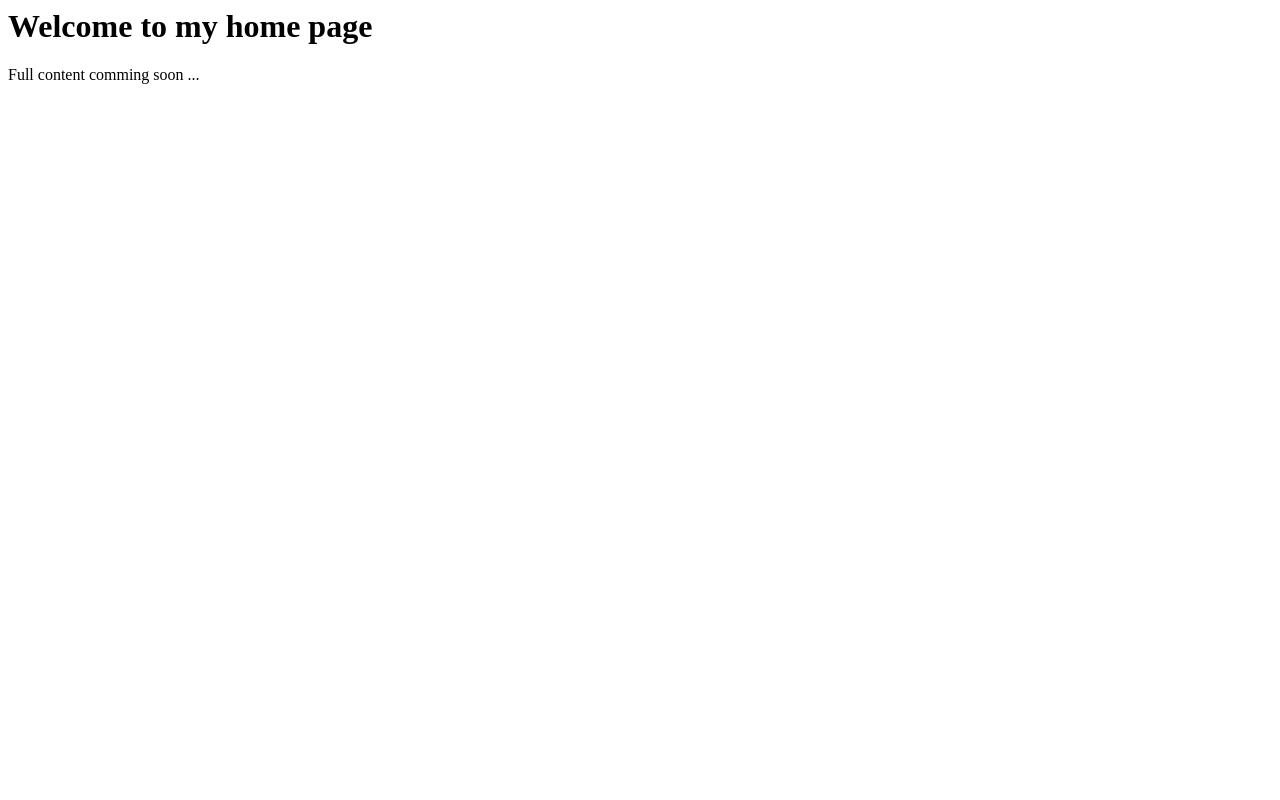
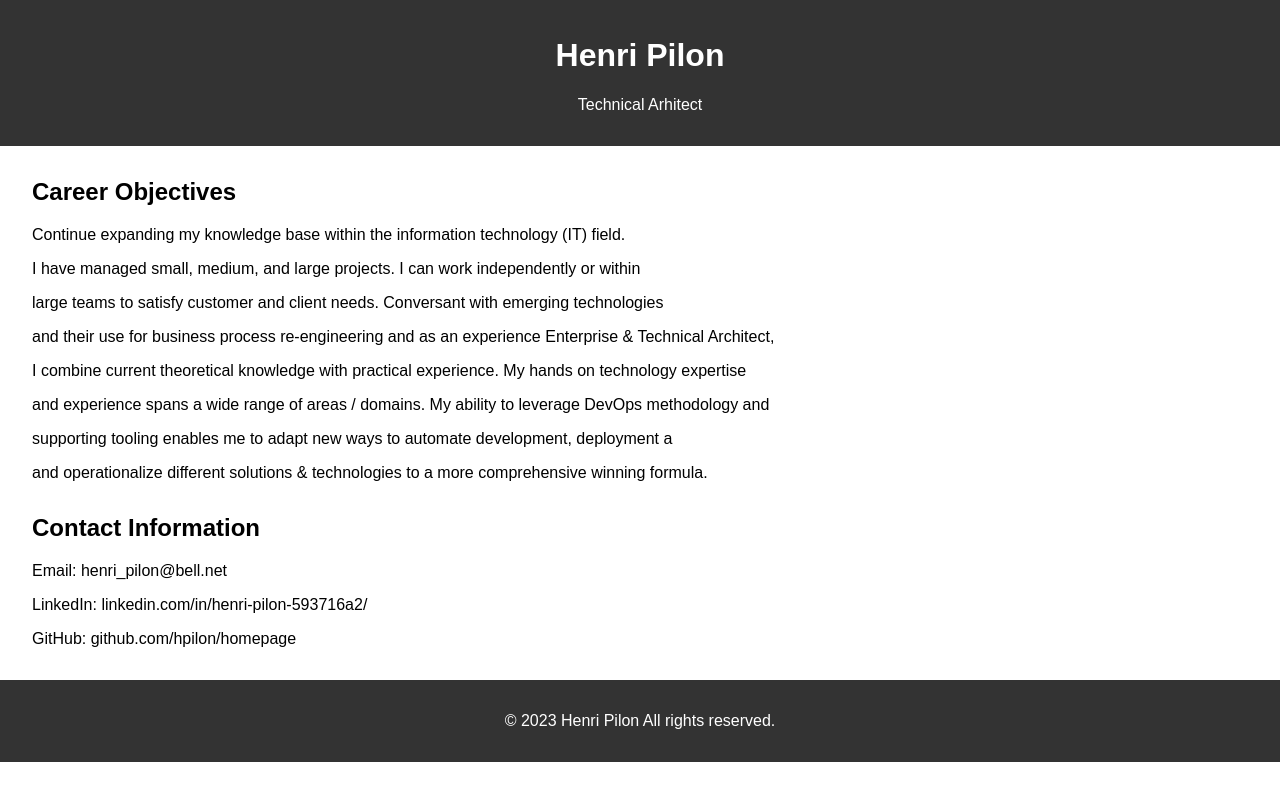
Before and after one commit to hpilon/homepageweb, a plain HTML site: page index.html in a window 1280 px wide. Drawn offline with Linux system fonts and the light colour scheme.

Commit message:
update 1, 16-Dec-2023

```diff
--- a/index.html
+++ b/index.html
@@ -1,11 +1,42 @@
+<!DOCTYPE html>
 <html lang="en">
 <head>
-  <meta charset="UTF-8">
-  <meta name="viewport" content="witdth=device-width, initial-scale=1.0">
-  <title>Document</title>
-  </head>
+    <meta charset="UTF-8">
+    <meta name="viewport" content="width=device-width, initial-scale=1.0">
+    <link rel="stylesheet" href="style.css">
+    <title>Henri pilon - Resume</title>
+</head>
 <body>
-  <h1> Welcome to my home page</h1>
-  <p> Full content comming soon ...  </p>
+
+    <header>
+        <h1>Henri Pilon </h1>
+        <p>Technical Arhitect</p>
+    </header>
+
+    <section id="about">
+        <h2>Career Objectives</h2>
+        <p>Continue expanding my knowledge base within the information technology (IT) field.  </p>
+        <p>I have managed small, medium, and large projects. I can work independently or within </p>
+        <p>large teams to satisfy customer and client needs. Conversant with emerging technologies </p>
+        <p>and their use for business process re-engineering and as an experience Enterprise & Technical Architect, </p>
+        <p>I combine current theoretical knowledge with practical experience. My hands on technology expertise</p>
+        <p>and experience spans a wide range of areas / domains. My ability to leverage DevOps methodology and </p>
+        <p>supporting tooling enables me to adapt new ways to automate development, deployment a</p>
+        <p>and operationalize different solutions & technologies to a more comprehensive winning formula.</p>
+    </section>
+
+    <!-- Add more sections for education, work experience, projects, skills, etc. -->
+
+    <section id="contact">
+        <h2>Contact Information</h2>
+        <p>Email: henri_pilon@bell.net</p>
+        <p>LinkedIn: linkedin.com/in/henri-pilon-593716a2/</p>
+        <p>GitHub: github.com/hpilon/homepage</p>
+    </section>
+
+    <footer>
+        <p>&copy; 2023 Henri Pilon All rights reserved.</p>
+    </footer>
+
 </body>
 </html>
--- /dev/null
+++ b/style.css
@@ -0,0 +1,24 @@
+body {
+    font-family: 'Arial', sans-serif;
+    margin: 0;
+    padding: 0;
+    box-sizing: border-box;
+}
+
+header {
+    background-color: #333;
+    color: white;
+    text-align: center;
+    padding: 1em;
+}
+
+section {
+    margin: 2em;
+}
+
+footer {
+    text-align: center;
+    padding: 1em;
+    background-color: #333;
+    color: white;
+}
```
Also changed, not shown: 1 other file.
